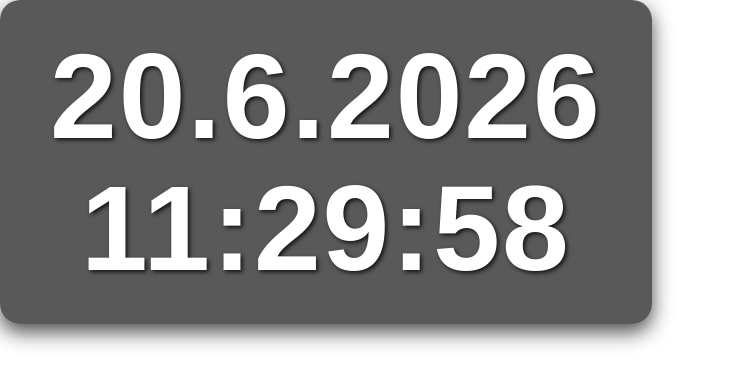
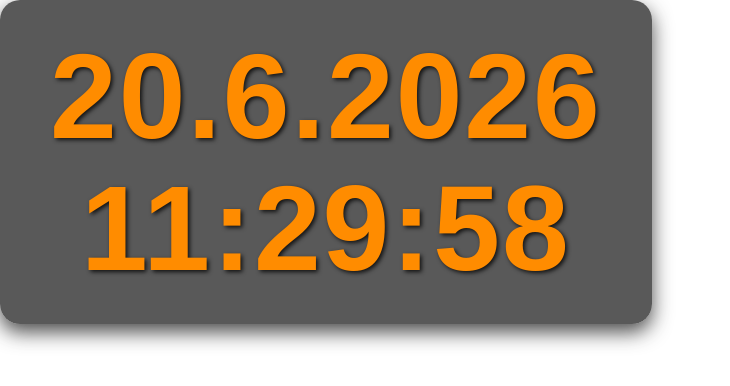
Before and after one commit to Firefighter1790/Datum-Zeit, a plain HTML site: page index.html in a window 1280 px wide. Shown: the whole page, without its empty margins (0-730 px from the left). Drawn offline with Linux system fonts and the light colour scheme.

Commit message:
Update index.html

```diff
--- a/index.html
+++ b/index.html
@@ -17,7 +17,7 @@ body {
 
     background: rgba(60, 60, 60, 0.85);
 
-    color: #FFFFFF;
+    color: #ff8c00;
     font-family: Arial, Helvetica, sans-serif;
     font-weight: bold;
     text-align: center;
```
